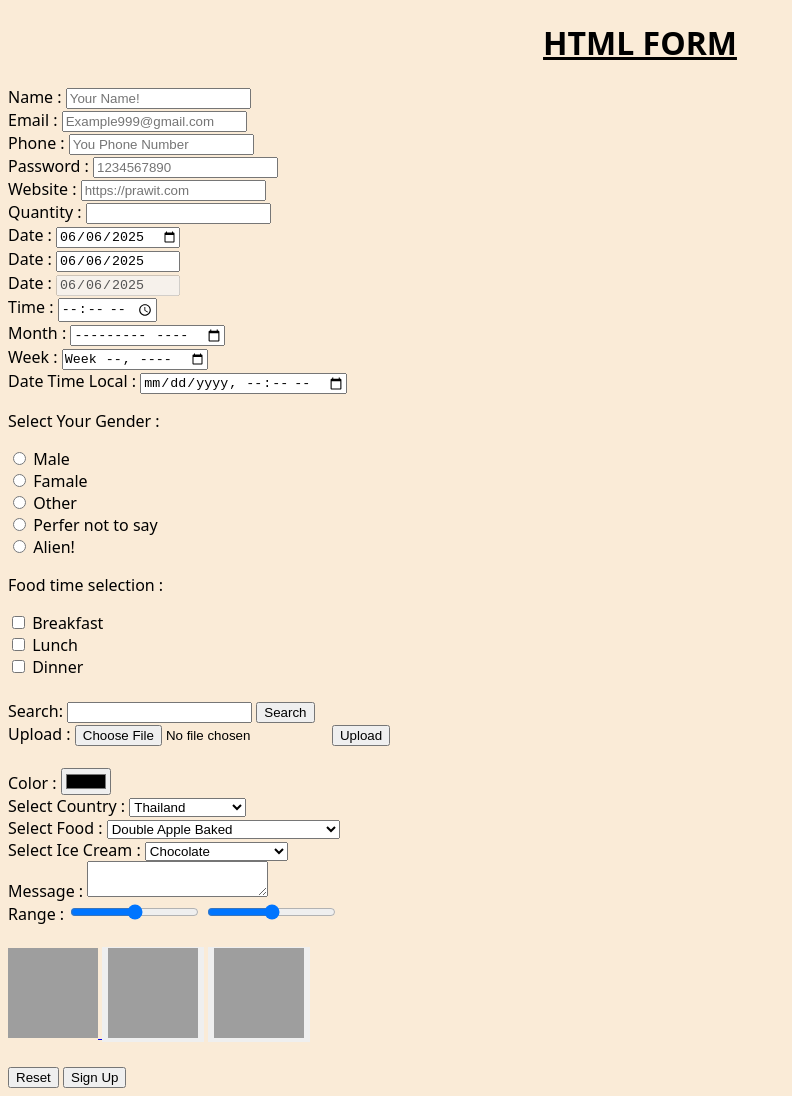
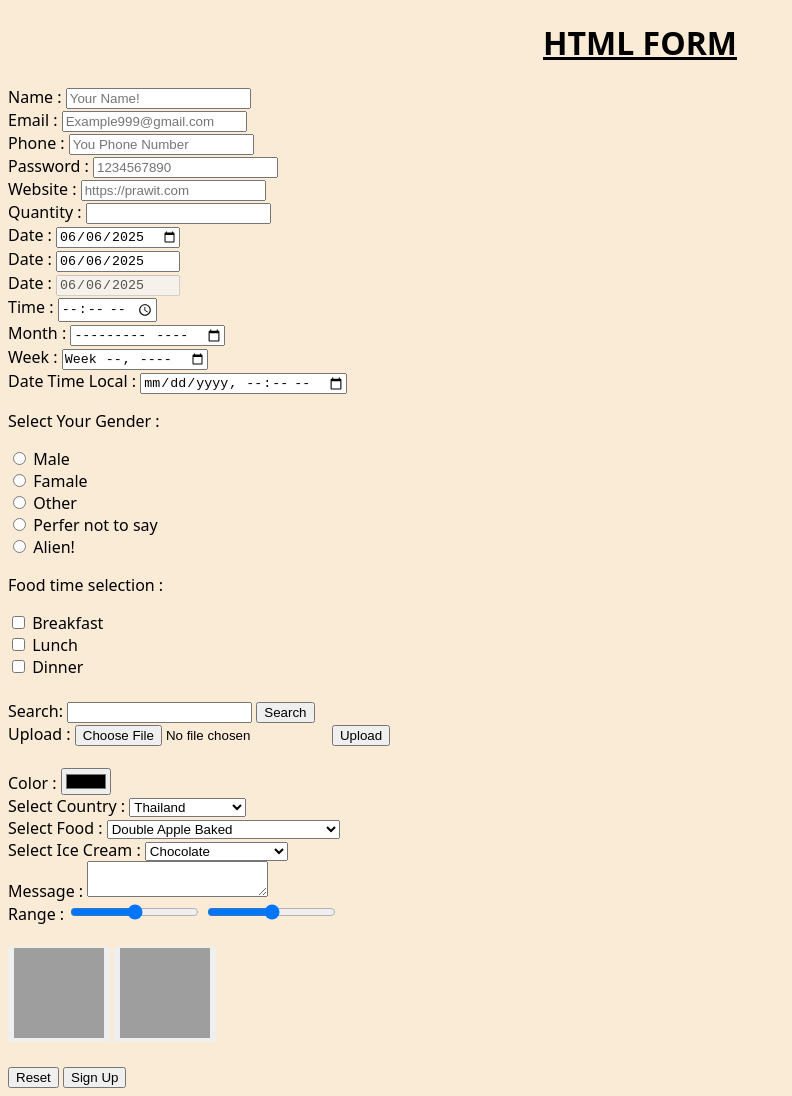
Before and after one commit to Sky0neXsm2005/Surachat1.github.io, a plain HTML site: page งานที่2.html in a window 1280 px wide. Shown: the whole page, without its empty margins (0-792 px from the left). Drawn offline with Linux system fonts and the light colour scheme; grey boxes are pictures that could not be loaded.

Commit message:
Update งานที่2.html

```diff
--- a/งานที่2.html
+++ b/งานที่2.html
@@ -153,10 +153,6 @@
 
         <br><br>
 
-        <a href="gotowork.html">
-          <img src="https://static.thenounproject.com/png/2354761-200.png" width="90px" height="90px" alt="back-button">
-        </a>
-
         <button type="reset" style="border: 0">
           <img src="https://cdn-icons-png.flaticon.com/512/5632/5632370.png" alt="just-reset-icon" width="90px" height="90px">
         </button>
```
